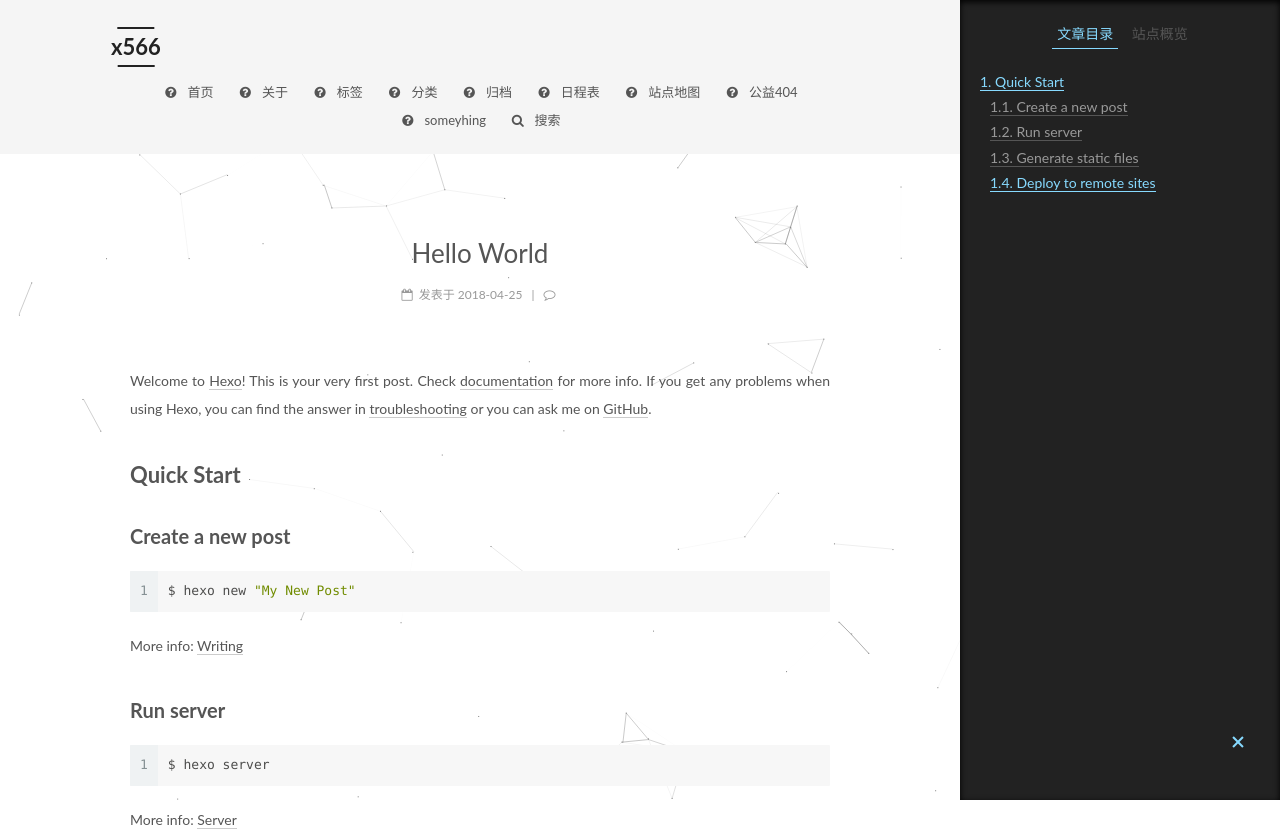
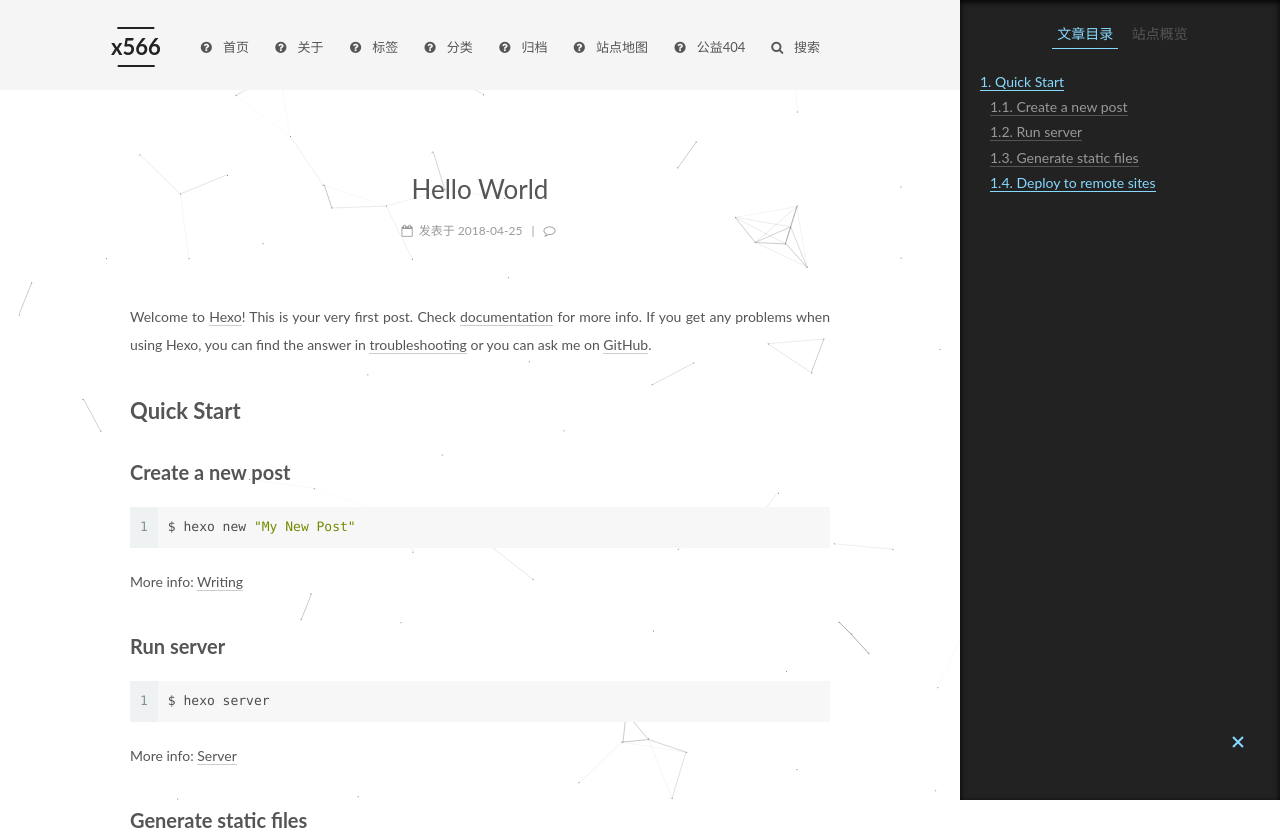
Before and after one commit to x566/x566.github.io, a plain HTML site: page 2018/04/25/hello-world/index.html in a window 1280 px wide. Shown: the top 838 px of the page. Drawn offline with Linux system fonts and the light colour scheme; some packages are replaced by stand-ins of ours; a script that the page names is missing.

Commit message:
Site updated: 2018-04-26 17:54:44

```diff
--- a/2018/04/25/hello-world/index.html
+++ b/2018/04/25/hello-world/index.html
@@ -233,16 +233,6 @@
         </li>
 
 
-        <li class="menu-item menu-item-schedule">
-          <a href="/schedule" rel="section">
-
-              <i class="menu-item-icon fa fa-fw fa-question-circle"></i> <br />
-
-            日程表
-          </a>
-        </li>
-
-
         <li class="menu-item menu-item-sitemap">
           <a href="/sitemap.xml" rel="section">
 
@@ -259,16 +249,6 @@
               <i class="menu-item-icon fa fa-fw fa-question-circle"></i> <br />
 
             公益404
-          </a>
-        </li>
-
-
-        <li class="menu-item menu-item-someyhing">
-          <a href="/someyhing" rel="section">
-
-              <i class="menu-item-icon fa fa-fw fa-question-circle"></i> <br />
-
-            someyhing
           </a>
         </li>
 
--- a/css/main.css
+++ b/css/main.css
@@ -1856,7 +1856,7 @@ pre .javascript .function {
   width: 4px;
   height: 4px;
   border-radius: 50%;
-  background: #8e4f69;
+  background: #c25b2b;
 }
 .links-of-blogroll {
   font-size: 13px;
```
Also changed, not shown: archives/2018/04/index.html (+0 -20 lines), archives/2018/index.html (+0 -20 lines), archives/index.html (+0 -20 lines), index.html (+0 -20 lines).
